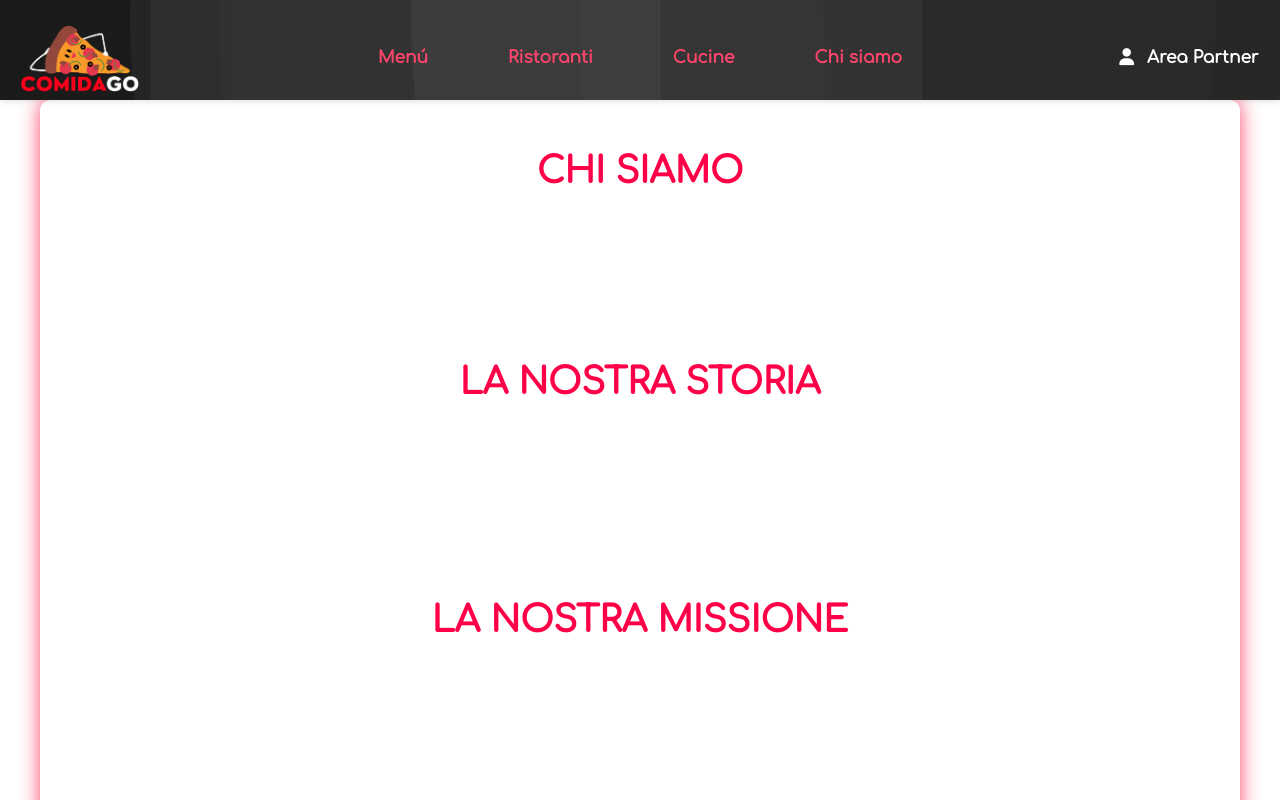
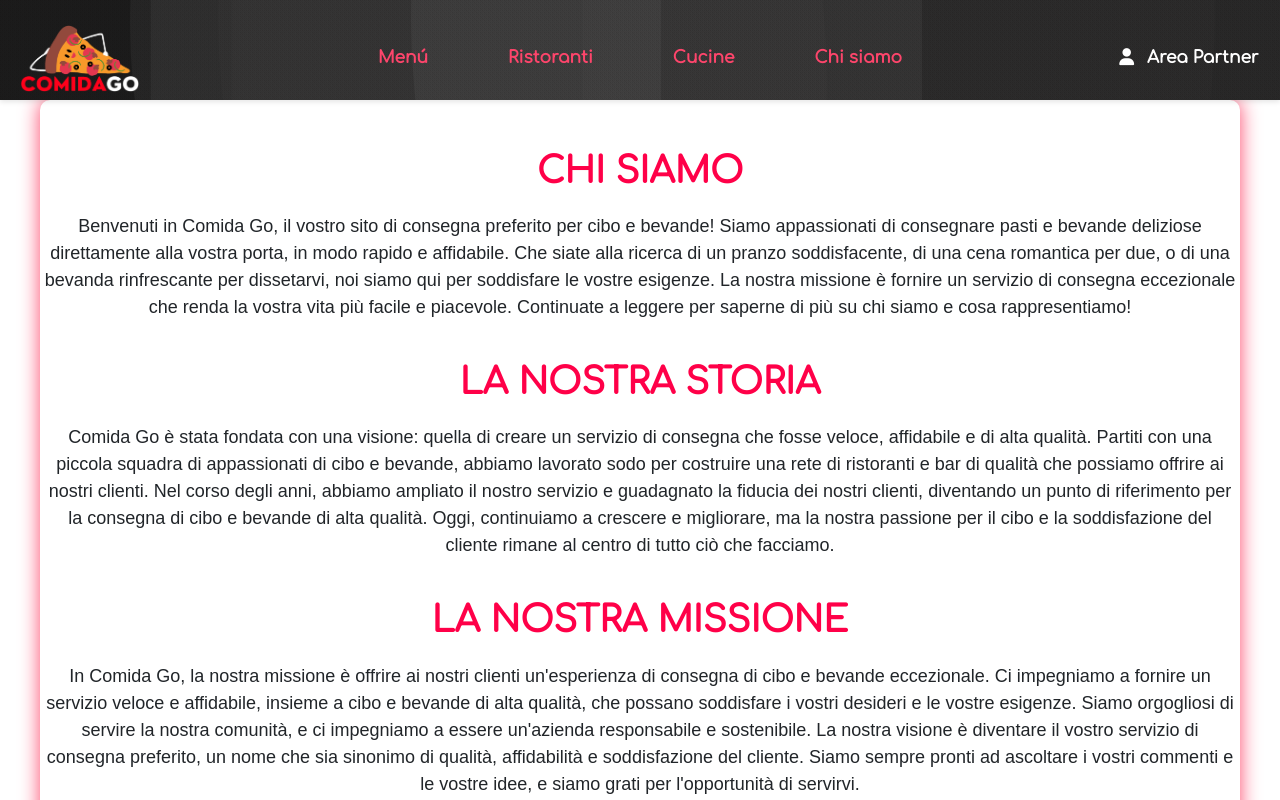
Before and after one commit to D4riu5/DeliveBoo-front-end, a Vue app: page /about-us in a window 1280 px wide. Shown: the top 800 px of the page. Built offline with nearby package versions, Linux system fonts and the light colour scheme; a web font is replaced by a local one.

Commit message:
fix cromatico su chi siamo

```diff
--- a/src/pages/AboutUs.vue
+++ b/src/pages/AboutUs.vue
@@ -19,7 +19,7 @@ export default {
         </div>
         <div class="row">
             <div class="col">
-                <p class="description">
+                <p class="description text-dark">
                     Benvenuti in Comida Go, il vostro sito di consegna preferito per cibo e bevande! Siamo appassionati di
                     consegnare pasti e bevande deliziose direttamente alla vostra porta, in modo rapido e affidabile. Che
                     siate alla ricerca di un pranzo soddisfacente, di una cena romantica per due, o di una bevanda
@@ -34,7 +34,7 @@ export default {
                 <h2 class="title">
                     La nostra storia
                 </h2>
-                <p class="description">
+                <p class="description text-dark">
                     Comida Go è stata fondata con una visione: quella di creare un servizio di consegna che fosse veloce,
                     affidabile e di alta qualità. Partiti con una piccola squadra di appassionati di cibo e bevande, abbiamo
                     lavorato sodo per costruire una rete di ristoranti e bar di qualità che possiamo offrire ai nostri
@@ -50,7 +50,7 @@ export default {
                 <h2 class="title">
                     La nostra missione
                 </h2>
-                <p class="description">
+                <p class="description text-dark">
                     In Comida Go, la nostra missione è offrire ai nostri clienti un'esperienza di consegna di cibo e bevande
                     eccezionale. Ci impegniamo a fornire un servizio veloce e affidabile, insieme a cibo e bevande di alta
                     qualità, che possano soddisfare i vostri desideri e le vostre esigenze. Siamo orgogliosi di servire la
```
